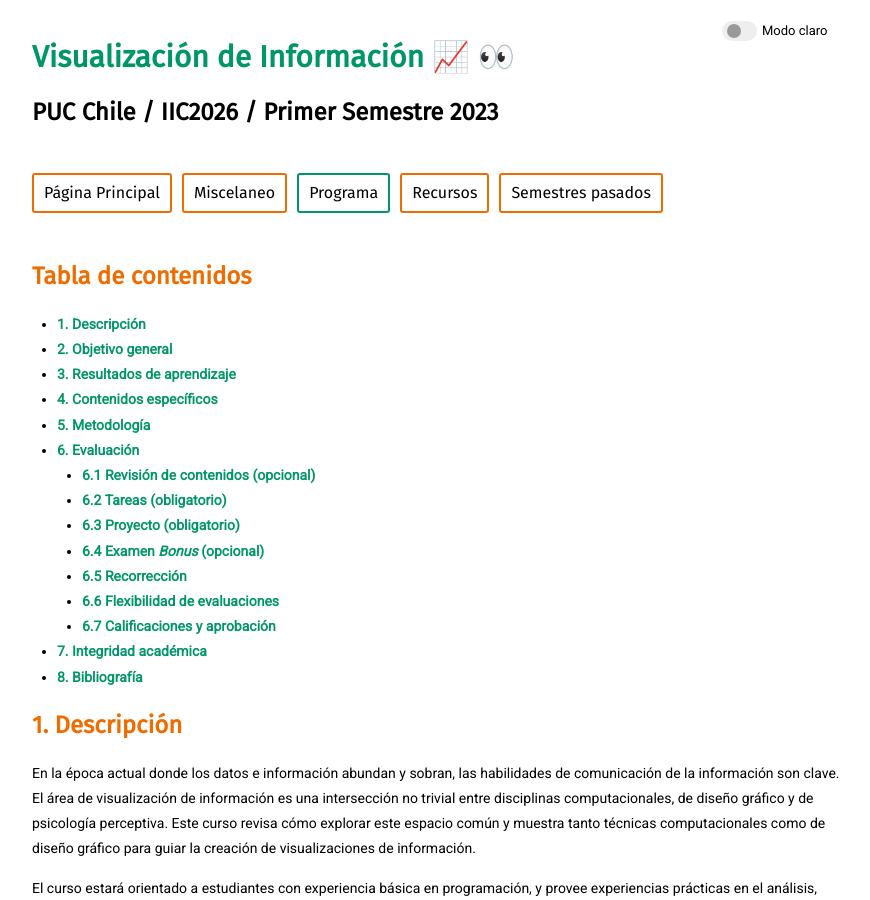
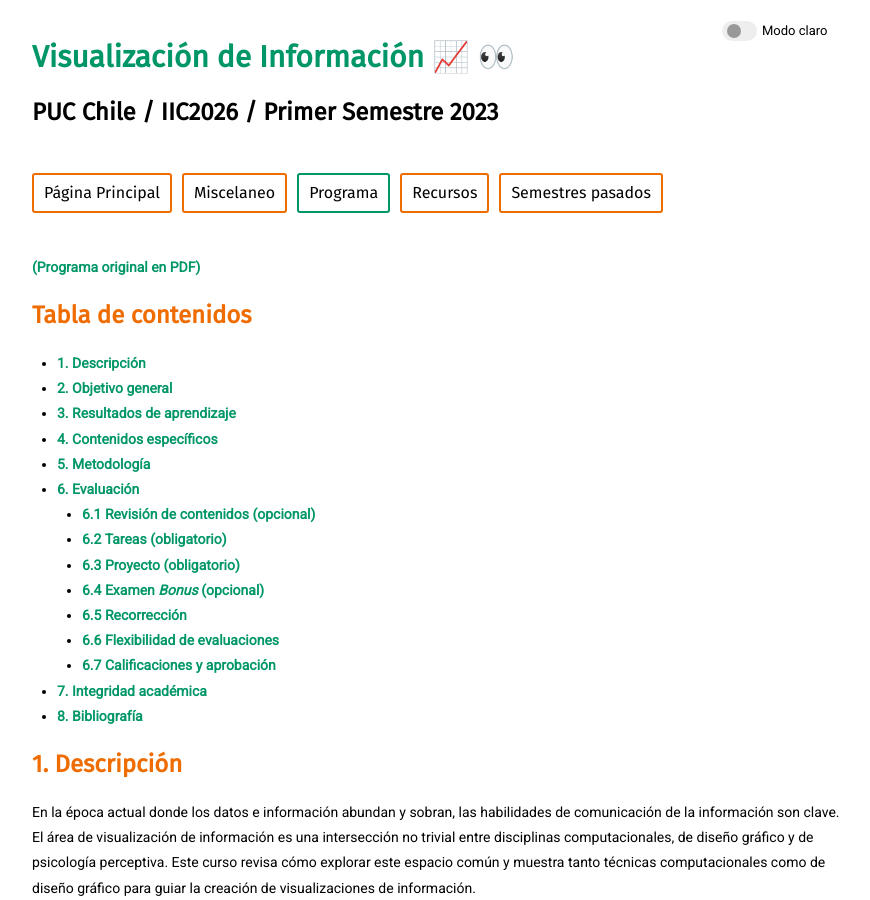
Before and after one commit to PUC-Infovis/version-2023-1, a Jekyll site: the page built from programa.md, in a window 1280 px wide and 900 px high. Shown: the whole window, without its empty margins (203-1073 px from the left). Built offline with Jekyll 4.4.1, drawn with Linux system fonts in a browser that asks for light colours.

Commit message:
programa pdf

```diff
--- a/programa.md
+++ b/programa.md
@@ -2,6 +2,9 @@
 layout: default
 title: Programa
 ---
+
+[(Programa original en PDF)](https://puc-infovis.github.io/version-2023-1/IIC2026%20programa.pdf)
+
 
 ## Tabla de contenidos <!-- omit in toc -->
 - [1. Descripción](#1-descripción)
```
Also changed, not shown: 1 other file.
